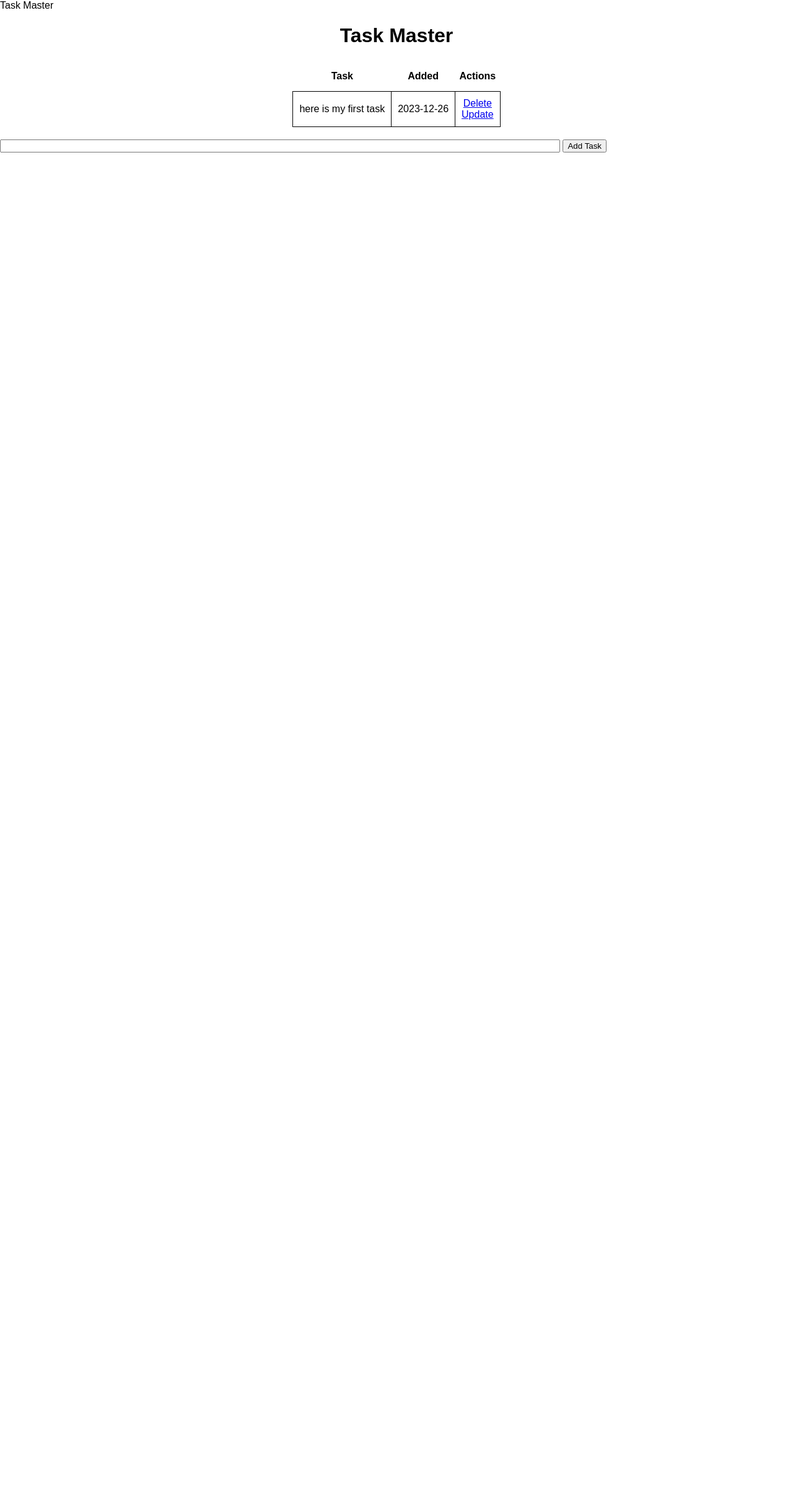
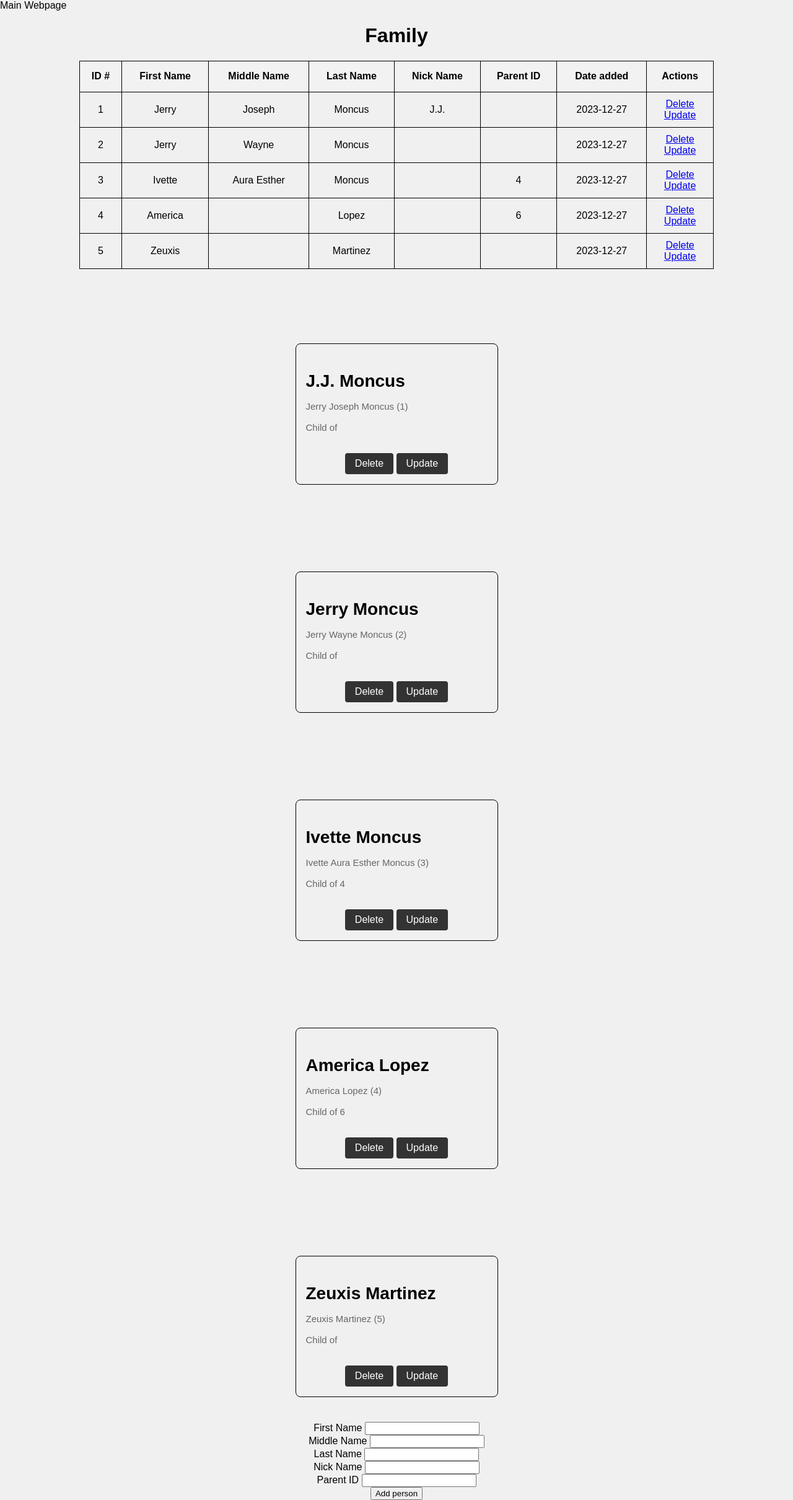
Before and after one commit to jjmoncus/family-tree, a Flask app: page / in a window 1280 px wide. Shown: the whole page at 62% size. Before the commit the page ends 246 px from the top, so only its background shows below. Run offline with Flask 3, Linux system fonts and the light colour scheme; data comes from the database, SQL or seed files in the repository.

Commit message:
added first draft of cards

```diff
--- a/app.py
+++ b/app.py
@@ -6,60 +6,93 @@ app = Flask(__name__)
 app.config['SQLALCHEMY_DATABASE_URI'] = 'sqlite:///test.db'
 db = SQLAlchemy(app)
 
-class ToDo(db.Model):
+class Person(db.Model):
+
+    # required
     id = db.Column(db.Integer, primary_key = True)
-    content = db.Column(db.String(200), nullable = False)
+    first_name = db.Column(db.String(200), nullable = False)
+    last_name = db.Column(db.String(200), nullable = False)
+
+    # not required
+    middle_name = db.Column(db.String(200), nullable = False, default='')
+    nick_name = db.Column(db.String(200), nullable = False, default='')
+    parent_id = db.Column(db.Integer, primary_key = False)
     date_created = db.Column(db.DateTime, default = datetime.utcnow)
 
     def __repr__(self):
-        return '<Task %r>' % self.id
+        return '<Person %r>' % self.id
 
 
 @app.route('/', methods=['POST', 'GET'])
 def index():
     if request.method == 'POST':
-        task_content = request.form['content']
-        new_task = ToDo(content=task_content)
+
+        # get data from form
+        first_name = request.form['first_name']
+        last_name = request.form['last_name']
+        middle_name = request.form['middle_name']
+        nick_name = request.form['nick_name']
+        parent_id = request.form['parent_id']
+
+        # pass form data to new class instance
+        new_person = Person(first_name = first_name,
+                            last_name = last_name,
+                            middle_name = middle_name,
+                            nick_name = nick_name,
+                            parent_id = parent_id)
 
         try:
-            db.session.add(new_task)
+            db.session.add(new_person)
             db.session.commit()
             return redirect('/')
         except:
-            return 'There was an issue adding your task'
+            return 'There was an issue adding your person'
 
+    # this is thus the 'GET' case
     else:
-        tasks = ToDo.query.order_by(ToDo.date_created).all()
-        return render_template('index.html', tasks=tasks)
+        # sort the table by date created
+        people = Person.query.order_by(Person.date_created).all()
+        # render the main webpage, passing the ordered table as an object to be used in loops
+        return render_template('index.html', people=people)
 
 
 @app.route('/delete/<int:id>')
 def delete(id):
-    task_to_delete = ToDo.query.get_or_404(id)
+    person_to_delete = Person.query.get_or_404(id)
 
     try:
-        db.session.delete(task_to_delete)
+        db.session.delete(person_to_delete)
         db.session.commit()
         return redirect('/')
     except:
-        return 'There was a problem deleting that task'
+        return 'There was a problem deleting that person'
 
 
 @app.route('/update/<int:id>', methods=['POST', 'GET'])
 def update(id):
-    task = ToDo.query.get_or_404(id)
+    person = Person.query.get_or_404(id)
 
     if request.method == 'POST':
-        task.content = request.form['content']
+        # set class instance's attributes to those from form
+        person.first_name = request.form['first_name']
+        person.last_name = request.form['last_name']
+        person.middle_name = request.form['middle_name']
+        person.nick_name = request.form['nick_name']
+        person.parent_id = request.form['parent_id']
+
 
         try:
             db.session.commit()
             return redirect('/')
         except:
-            return 'There was an issue updating your task'
+            return 'There was an issue updating your person'
+    # This is the 'GET' case
     else:
-        return render_template('update.html', task=task)
+        # just render the update page, i.e. a page just showing the info
+        # for `person` to be updated
+        return render_template('update.html', person=person)
 
-
+# under what circumstances would this ever change? idk
 if __name__ == "__main__":
+    # runs app
     app.run(port = 8000, debug = True)
--- a/static/css/main.css
+++ b/static/css/main.css
@@ -1,27 +1,90 @@
 body {
-    margin: 0;
+    margin: 0px;
+    padding: 0px;
+    box-sizing: border-box;
     font-family: sans-serif;
+    background-color: #f0f0f0;
 }
+
+/* for tables */
 
 table {
     margin: auto;
     border-collapse: collapse;
+    width: 80%;
 }
 
 tr {
     height: 50px;
 }
 
-td {
+td, th {
     text-align: center;
     border: solid 1px black;
     padding: 10px;
 }
 
-.form {
+th {
+    background-color: #f2f2f2;
+}
+
+th:hover {
+    background-color: #f5f5f5;
+}
+
+div.form {
     margin-top: 20px;
+    text-align: center;
 }
 
 #content {
     width: 70%;
 }
+
+/* for cards */
+
+.card-container {
+    display: flex;
+    justify-content: center;
+    flex-wrap: wrap;
+    margin-top: 100px;
+}
+
+.card {
+    width: 325px;
+    background-color: #f0f0f0;
+    border-radius: 8px;
+    border: solid 1px black;
+    overflow: hidden;
+    box-shadow: 0px 2px 4px rbga(0,0,0,0.2);
+    margin: 20px;
+}
+/* does nothing for now */
+.card img {
+    width: 100%;
+    height: auto;
+}
+.card-content {
+    padding: 16px;
+}
+.card-content h3 {
+    font-size: 28px;
+    margin-bottom: 8px;
+}
+.card-content p {
+    color: #666;
+    font-size: 15px;
+    line-height: 1.3;
+}
+.card-content .btn-container {
+    text-align: center;
+}
+.card-content .btn {
+    display: inline-block;
+    padding: 8px 16px;
+    background-color: #333;
+    text-decoration: none;
+    border-radius: 4px;
+    margin-top: 16px;
+    color: #fff;
+}
--- a/templates/index.html
+++ b/templates/index.html
@@ -1,45 +1,108 @@
 {% extends 'base.html' %}
 
 {% block head %}
-<title>Task Master</title>
+<title>Main Webpage</title>
 {% endblock %}
 
 {% block body %}
 
 <div class='content'>
-    <h1 style="text-align: center">Task Master</h1>
+    <h1 style="text-align: center">Family</h1>
 
-    {% if tasks|length < 1 %}
+    {% if people|length < 1 %}
 
-    <h4 style="text-align: center">There are no tasks. Create one below!</h4>
+    <h4 style="text-align: center">There are no people. Create one below!</h4>
 
     {% else %}
 
     <table>
         <tr>
-            <th>Task</th>
-            <th>Added</th>
+            <th>ID #</th>
+            <th>First Name</th>
+            <th>Middle Name</th>
+            <th>Last Name</th>
+            <th>Nick Name</th>
+            <th>Parent ID</th>
+            <th>Date added</th>
             <th>Actions</th>
         </tr>
-        {% for task in tasks %}
+        {% for person in people %}
 
             <tr>
-                <td>{{ task.content }}</td>
-                <td>{{ task.date_created.date() }}</td>
+                <td>{{ person.id }}</td>
+                <td>{{ person.first_name }}</td>
+                <td>{{ person.middle_name }}</td>
+                <td>{{ person.last_name }}</td>
+                <td>{{ person.nick_name }}</td>
+                <td>{{ person.parent_id }}</td>
+                <td>{{ person.date_created.date() }}</td>
                 <td>
-                    <a href="/delete/{{task.id}}">Delete</a>
+                    <a href="/delete/{{person.id}}">Delete</a>
                     <br>
-                    <a href="/update/{{task.id}}">Update</a>
+                    <a href="/update/{{person.id}}">Update</a>
                 </td>
             </tr>
+        {% endfor %}
+    </table>
 
-         {% endfor %}
-    </table>
+    {% for person in people %}
+
+    <div class="card-container">
+        <div class="card">
+            <div class="card-content">
+
+                {% if person.nick_name == "" %}
+                <h3>{{person.first_name}} {{person.last_name}}</h3>
+                {% else %}
+                <h3>{{person.nick_name}} {{person.last_name}}</h3>
+                {% endif %}
+
+                <p>{{person.first_name}} {{person.middle_name}} {{person.last_name}} ({{ person.id }})</p>
+                <p>Child of {{person.parent_id}}</p>
+                <div class="btn-container">
+                    <a href="/delete/{{person.id}}" class="btn">Delete</a>
+                    <a href="/update/{{person.id}}" class="btn">Update</a>
+                </div>
+            </div>
+        </div>
+    </div>
+
+    {% endfor %}
+
     {% endif %}
+
     <div class = 'form'>
-        <form a="/" method="POST">
-            <input type="text", name="content", id="content">
-            <input type="submit", value="Add Task">
+        <form action="/" method="POST">
+
+            <div>
+                <label>First Name</label>
+                <input type="text", name='first_name', id='first_name'>
+            </div>
+
+            <div>
+                <label>Middle Name</label>
+                <input type="text", name='middle_name', id='middle_name'>
+            </div>
+
+
+            <div>
+                <label>Last Name</label>
+                <input type="text", name='last_name', id='last_name'>
+            </div>
+
+            <div>
+                <label>Nick Name</label>
+                <input type="text", name='nick_name', id='nick_name'>
+            </div>
+
+            <div>
+                <label>Parent ID</label>
+                <input type="number", name='parent_id', id='parent_id'>
+            </div>
+
+            <div>
+                <input type="submit", value="Add person">
+            </div>
 
         </form>
     </div>
```
Also changed, not shown: templates/update.html (+32 -5 lines), instance/test.db.
